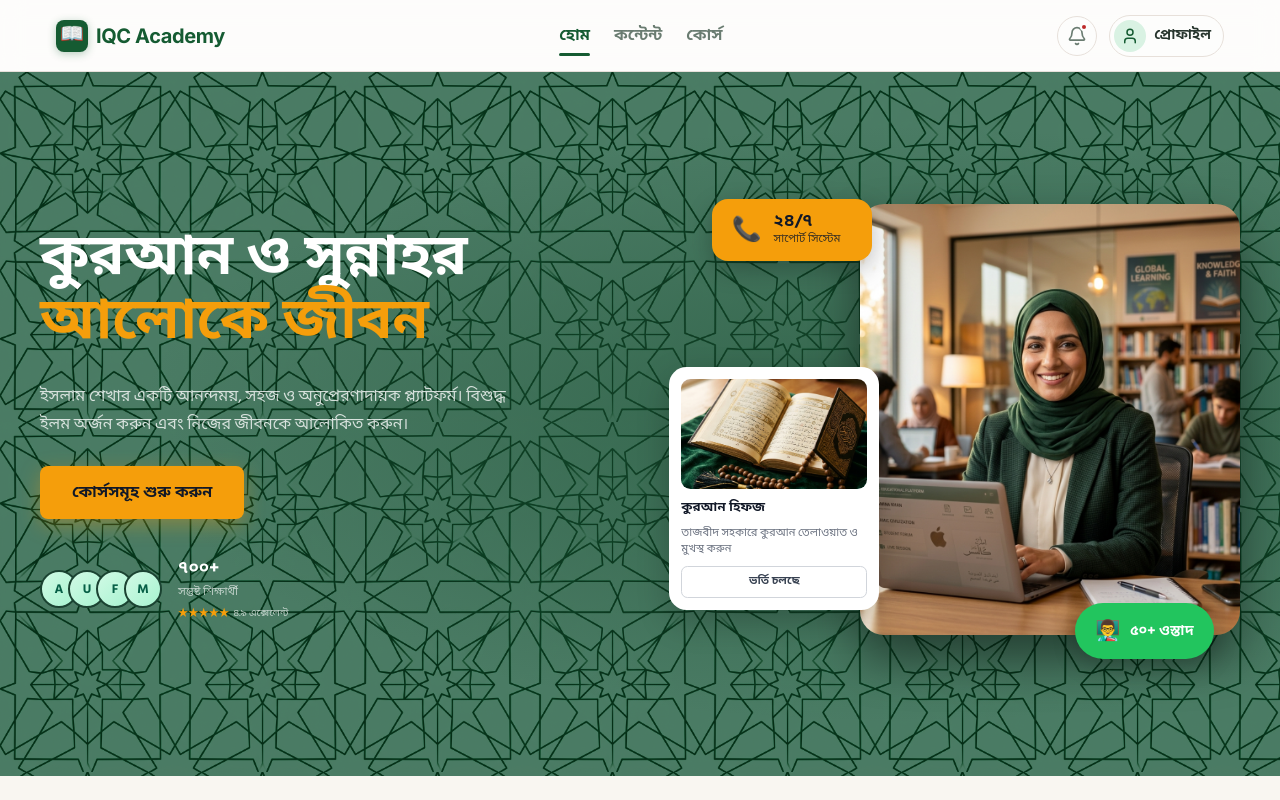
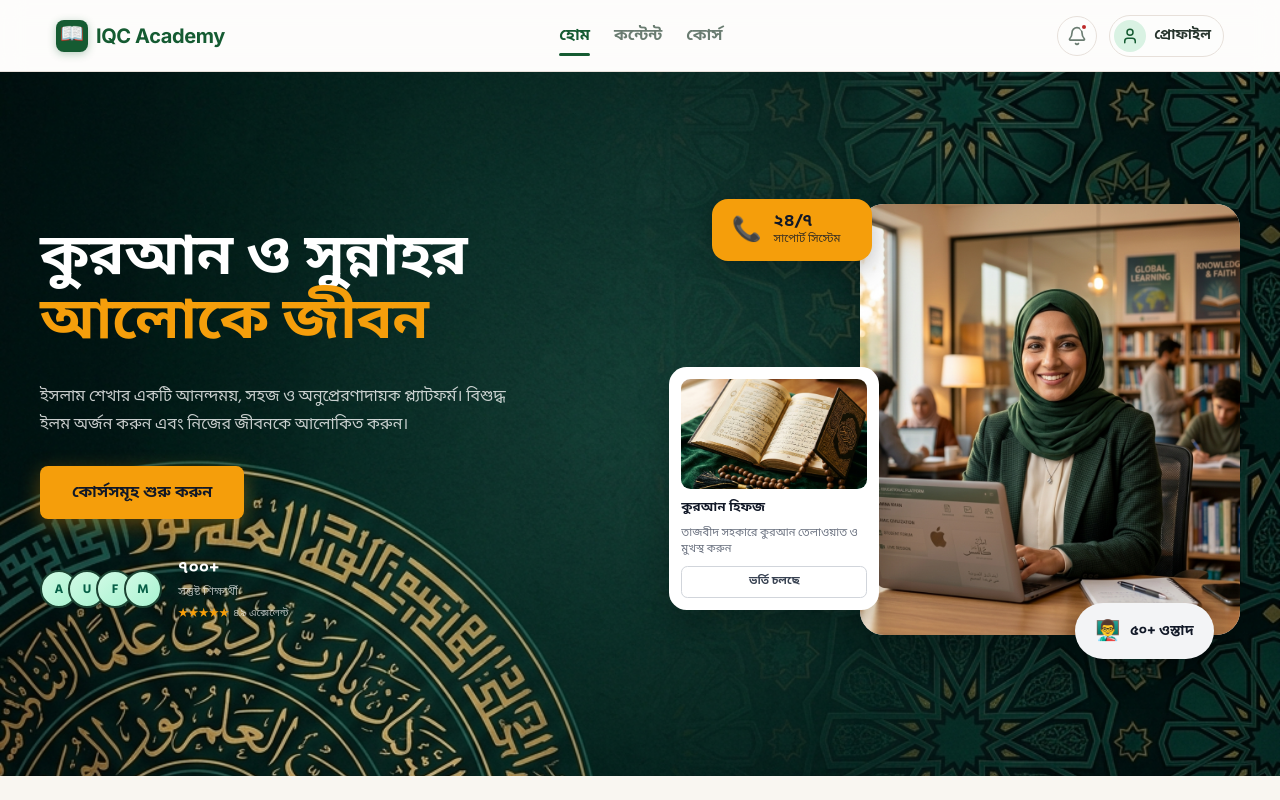
Before and after one commit to farad-alam/IQC-Academy, a Next.js app: page / in a window 1280 px wide. Shown: the top 800 px of the page. Built offline with nearby package versions, Linux system fonts and the light colour scheme.

Commit message:
UI: Add new Arabic calligraphy background and change floating cards to light gray

```diff
--- a/app/(user)/home.module.css
+++ b/app/(user)/home.module.css
@@ -8,12 +8,11 @@
   display: flex;
   align-items: center;
   padding: 5rem 2rem;
-  background-color: #1B4332;
-  background-image:
-    radial-gradient(ellipse at 70% 50%, rgba(34, 85, 58, 0.6) 0%, transparent 60%),
-    url('/images/pattern.png');
-  background-blend-mode: normal, soft-light;
-  background-size: cover, 350px;
+  background-color: #0B2A1E;
+  background-image: url('/images/hero_bg.png');
+  background-blend-mode: normal;
+  background-size: cover;
+  background-position: center left;
   position: relative;
   overflow: hidden;
 }
@@ -155,8 +154,8 @@
   height: 88%;
   border-radius: 1.5rem;
   overflow: hidden;
-  box-shadow: 0 24px 48px rgba(0, 0, 0, 0.45);
-  background: #2d6a4f;
+  box-shadow: 0 24px 48px rgba(0, 0, 0, 0.3);
+  background: #f3f4f6; /* Light gray */
 }
 
 .mainImageCard img {
@@ -254,15 +253,15 @@
   position: absolute;
   bottom: 2%;
   right: 5%;
-  background: #22c55e;
+  background: #f3f4f6; /* Light gray */
   padding: 0.75rem 1.25rem;
   border-radius: 2rem;
-  box-shadow: 0 8px 24px rgba(0,0,0,0.2);
+  box-shadow: 0 8px 24px rgba(0,0,0,0.15);
   display: flex;
   align-items: center;
   gap: 0.6rem;
   z-index: 3;
-  color: white;
+  color: #111827; /* Dark text */
   font-weight: 700;
   font-size: 0.875rem;
 }
```
Also changed, not shown: public/images/hero_bg.png (added).
